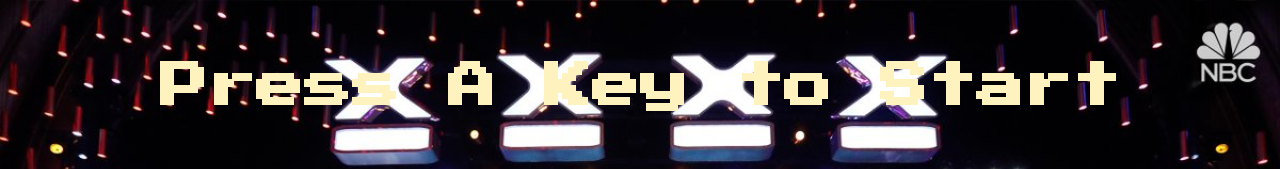
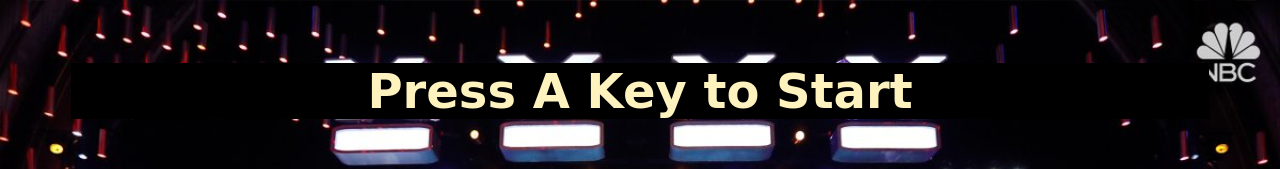
Before and after one commit to ramsey-m/simon, a plain HTML site: page index.html in a window 1280 px wide. Shown: the top 169 px of the page. Drawn offline with nearby package versions, Linux system fonts and the light colour scheme.

Commit message:
fin aug 19

```diff
--- a/game.js
+++ b/game.js
@@ -77,3 +77,5 @@ function startOver() {
   gamePattern = [];
   started = false;
 }
+
+//  font-family: 'Press Start 2P', cursive;
--- a/styles.css
+++ b/styles.css
@@ -5,10 +5,11 @@ body {
 }
 
 #level-title {
-  font-family: 'Press Start 2P', cursive;
+  font-family: Helvitica, cursive;
   font-size: 3rem;
   margin:  5%;
   color: #FEF2BF;
+  background-color: black;
 }
 
 .container {
```
